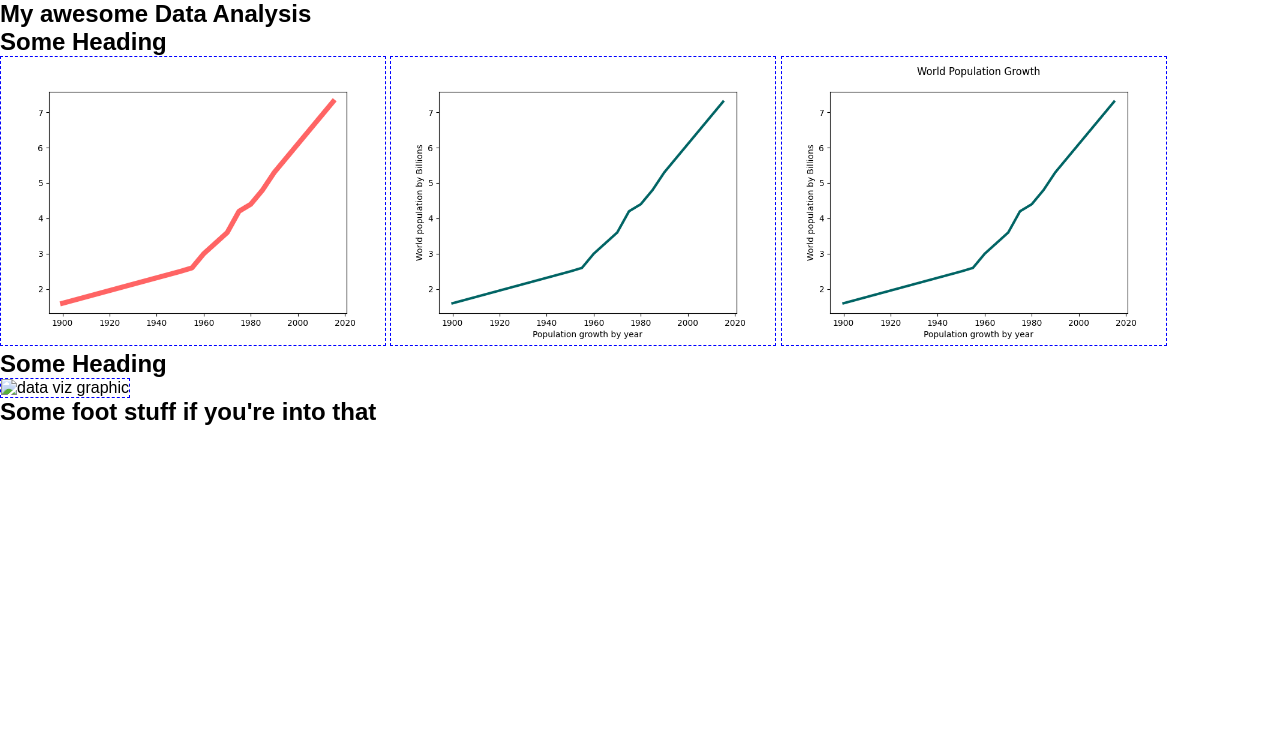
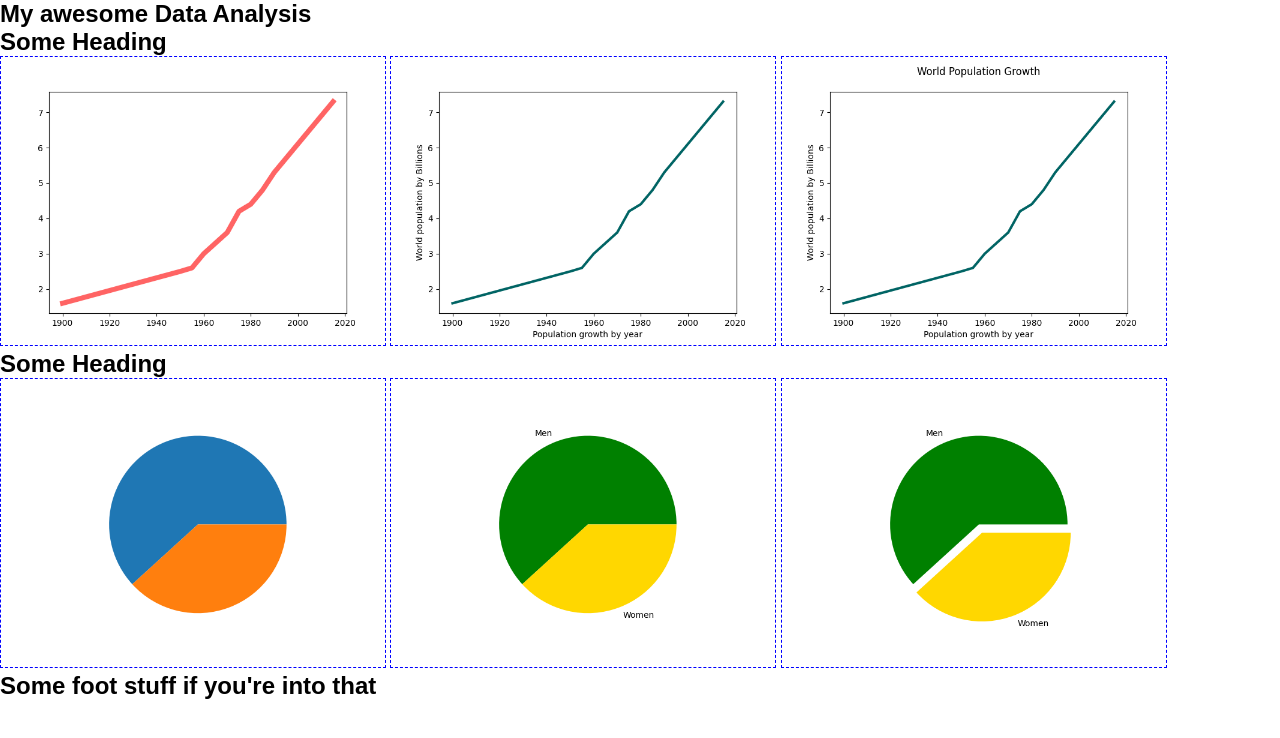
Before and after one commit to GhostBadger/Kurien_G_DataViz_Fall2020, a plain HTML site: page index.html in a window 1280 px wide. Drawn offline with Linux system fonts and the light colour scheme.

Commit message:
Update index.html

```diff
--- a/index.html
+++ b/index.html
@@ -28,7 +28,9 @@
 				<h2 class="subhead">Some Heading</h2>
 				<p></p>
 
-				<img class="data-graphic" src="images/men_V_women_medals.png" alt="data viz graphic">
+				<img class="data-graphic" src="images/men_V_women_medals_1.png" alt="data viz graphic">
+				<img class="data-graphic" src="images/men_V_women_medals_2.png" alt="data viz graphic">
+				<img class="data-graphic" src="images/men_V_women_medals_3.png" alt="data viz graphic">
 			</section>
 
 			<footer>
```
